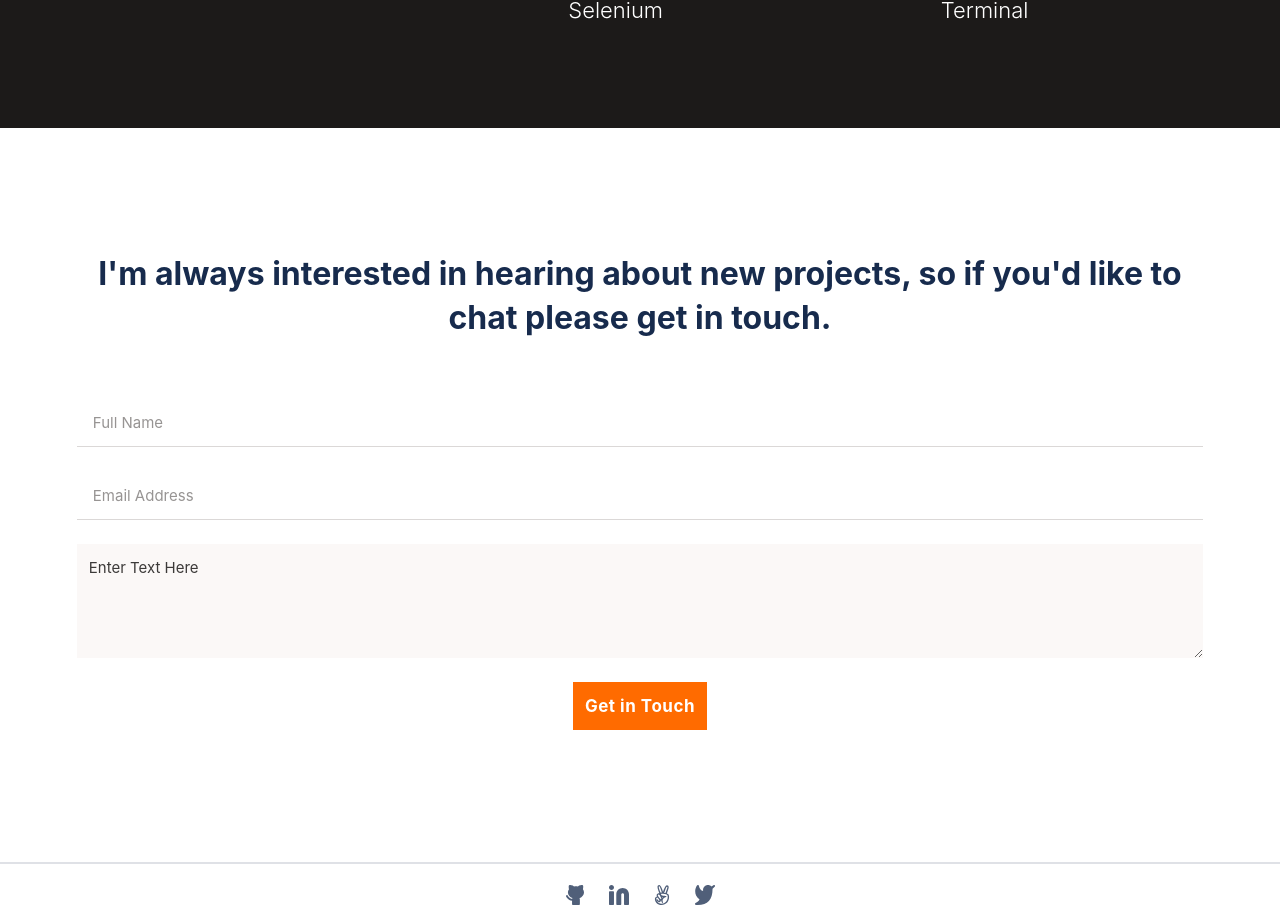
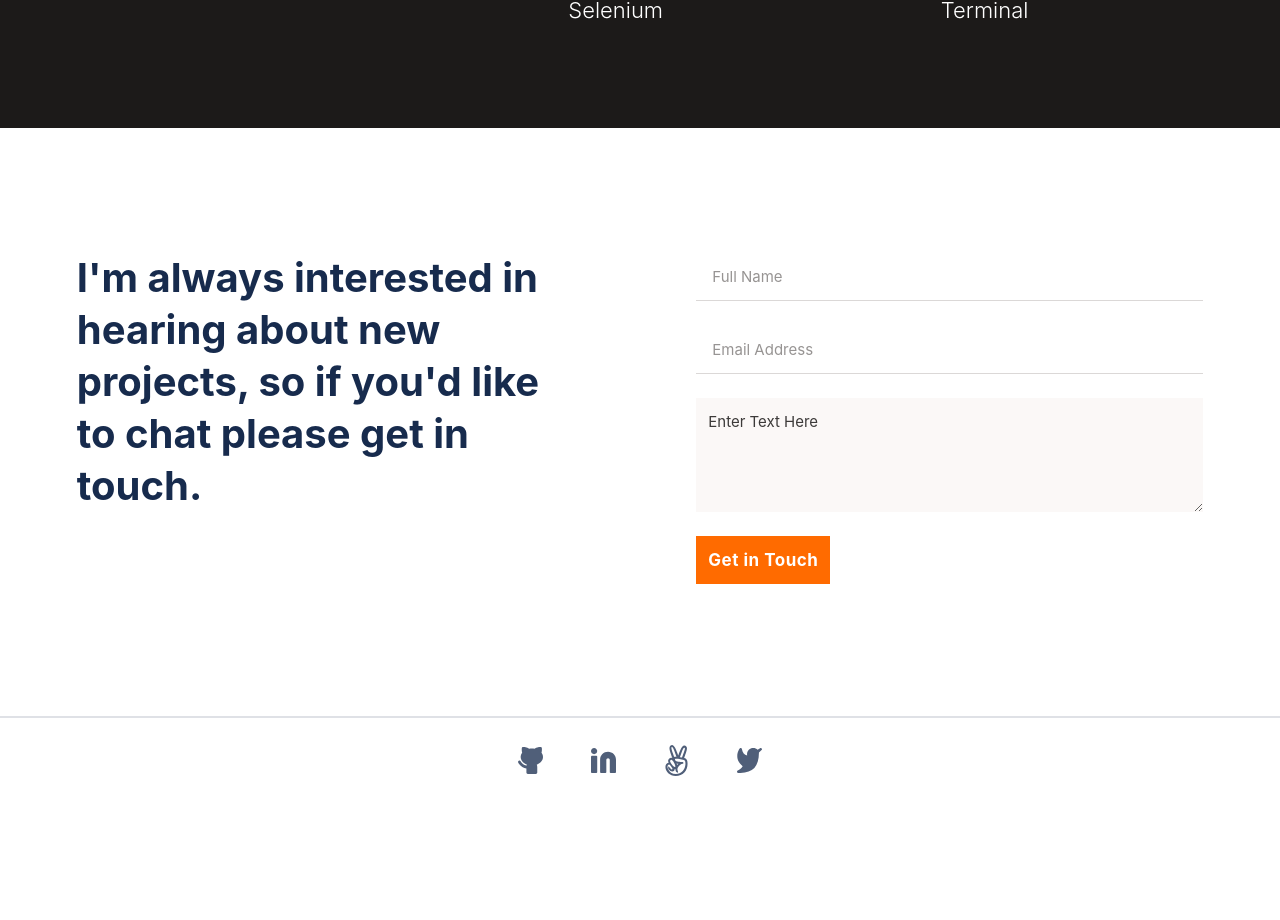
Before and after one commit to carloshs1994/portfolio-react, a React (Create React App) app: page / in a window 1280 px wide. Shown: the part 3876-4796 px from the top of the page. After the commit the page ends 4674 px from the top, so only its background shows below. Built offline with nearby package versions, Linux system fonts and the light colour scheme.

Commit message:
Finish tablet size

```diff
--- a/src/style/pages/_home.scss
+++ b/src/style/pages/_home.scss
@@ -369,6 +369,41 @@
     align-items: center;
     gap: 25px;
   }
+
+  @include tablet {
+    div {
+      flex-direction: row;
+      gap: 10%;
+
+      h1,
+      form {
+        width: 45%;
+      }
+
+      h1 {
+        font-size: 40px;
+        line-height: 52px;
+        text-align: left;
+      }
+
+      form {
+        align-items: flex-start;
+      }
+    }
+
+    ul {
+      height: 4.5rem;
+      gap: 3rem;
+      li {
+        a {
+          img {
+            width: 25px;
+            height: auto;
+          }
+        }
+      }
+    }
+  }
 }
 
 .projects {
```
